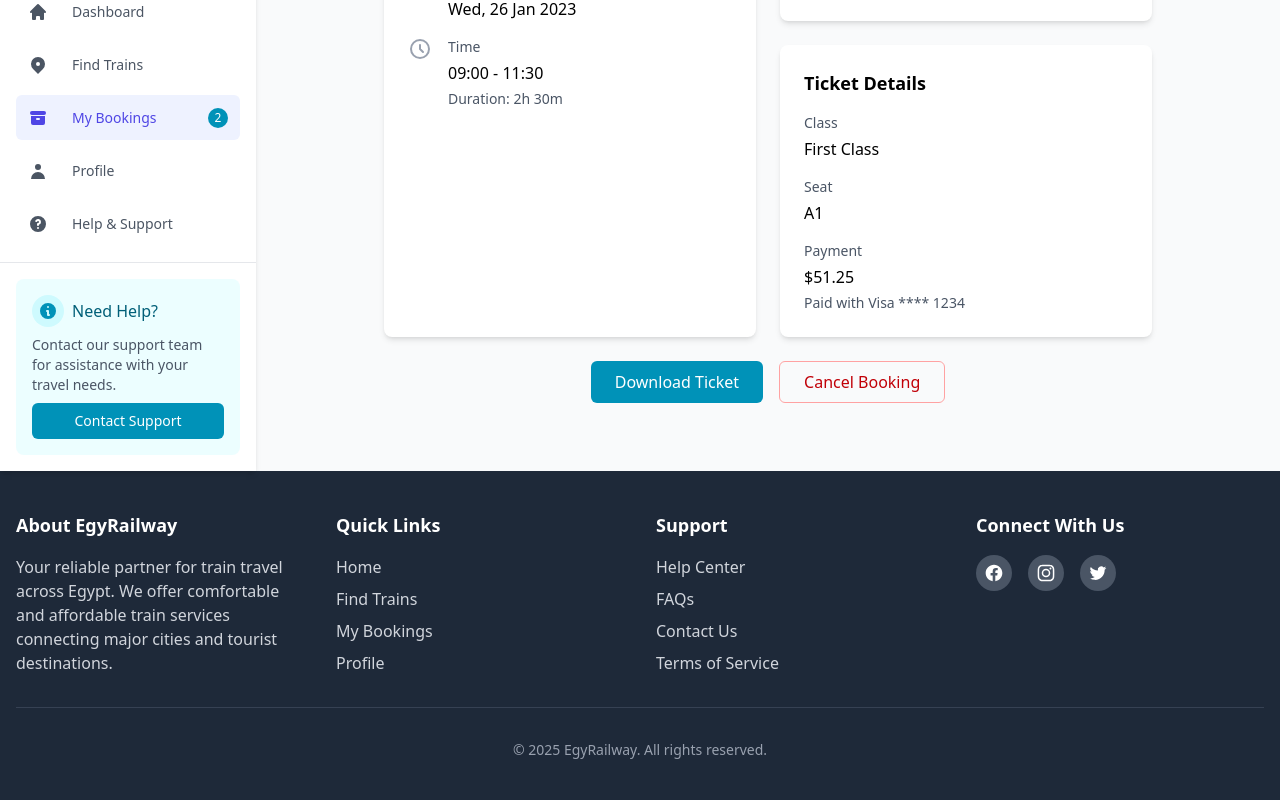
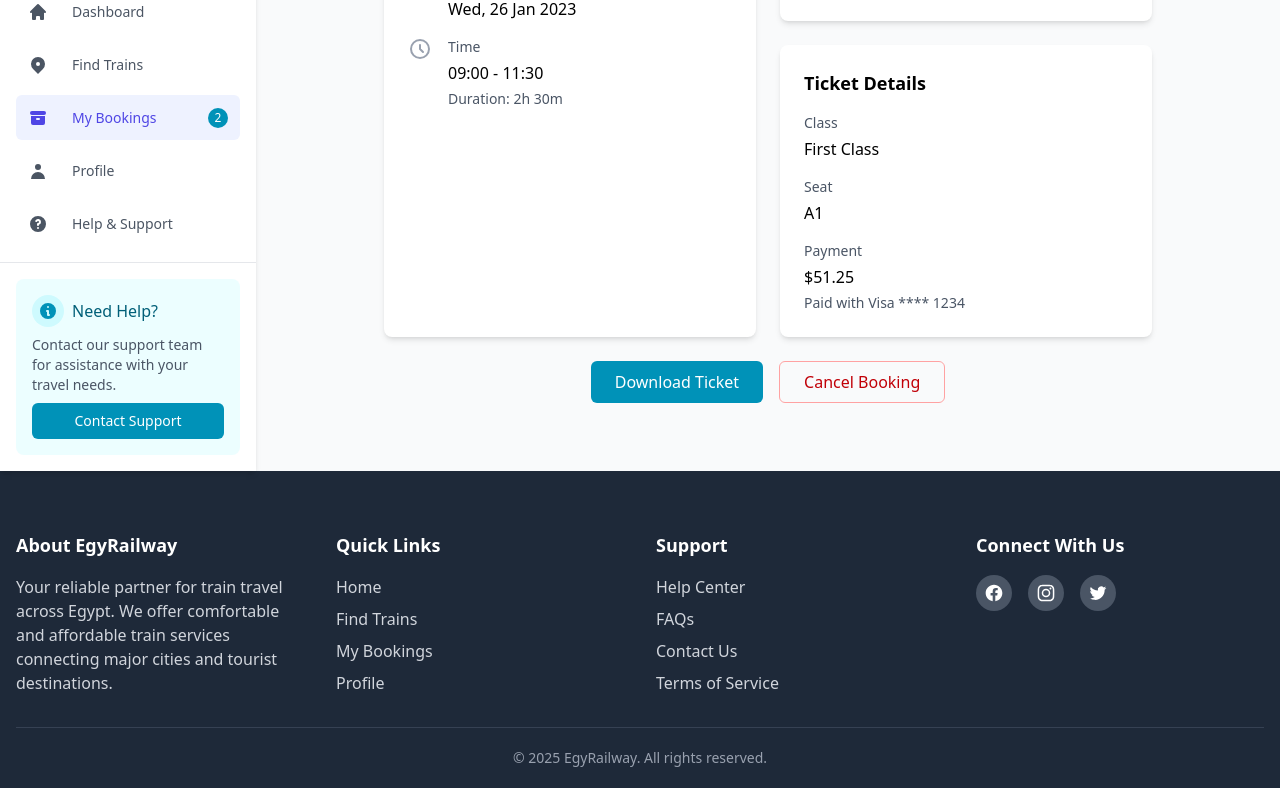
Before and after one commit to iknevo/egy-railway, a React (Vite) app: page /reservations/EGR-12345 in a window 1280 px wide. Shown: the part 597-1397 px from the top of the page. Built offline with nearby package versions, Linux system fonts and the light colour scheme.

Commit message:
some styles

```diff
--- a/src/components/Footer.jsx
+++ b/src/components/Footer.jsx
@@ -3,8 +3,8 @@ import { Link } from "react-router";
 
 const Footer = () => {
   return (
-    <footer className="bg-gray-800 text-white">
-      <div className="container mx-auto px-4 py-10">
+    <footer className="bg-gray-800 py-5 text-white">
+      <div className="container mx-auto px-4 pt-10">
         <div className="grid grid-cols-1 gap-8 md:grid-cols-2 lg:grid-cols-4">
           <div>
             <h3 className="mb-4 text-lg font-semibold">About EgyRailway</h3>
@@ -121,7 +121,7 @@ const Footer = () => {
           </div>
         </div>
 
-        <div className="mt-8 border-t border-gray-700 pt-8 text-center text-sm text-gray-400">
+        <div className="mt-8 border-t border-gray-700 pt-5 text-center text-sm text-gray-400">
           <p>&copy; 2025 EgyRailway. All rights reserved.</p>
         </div>
       </div>
--- a/src/pages/HomePage.jsx
+++ b/src/pages/HomePage.jsx
@@ -153,7 +153,7 @@ const HomePage = () => {
             animate={{ opacity: 1, y: 0 }}
             transition={{ duration: 0.7, delay: 0.2 }}
           >
-            <h2 className="mb-6 text-center text-2xl font-bold text-gray-800">
+            <h2 className="mb-12 text-center text-2xl font-bold text-gray-800">
               Find Your Train
             </h2>
             <form className="space-y-6">
@@ -209,10 +209,10 @@ const HomePage = () => {
               <div className="flex justify-center">
                 <button
                   type="submit"
-                  className="group relative inline-flex items-center justify-center overflow-hidden rounded-md bg-gradient-to-r from-cyan-600 to-blue-600 px-8 py-3 font-medium text-white shadow-lg transition duration-300 ease-out hover:scale-105"
+                  className="group relative inline-flex cursor-pointer items-center justify-center overflow-hidden rounded-md bg-gradient-to-r from-cyan-600 to-blue-600 px-8 py-3 font-medium text-white shadow-lg transition duration-300 ease-out hover:scale-105"
                 >
                   <span className="absolute top-0 left-0 h-full w-full scale-0 rounded-md bg-white/20 transition-all duration-300 group-hover:scale-100"></span>
-                  <span className="relative flex items-center">
+                  <button className="relative flex items-center">
                     Search
                     <svg
                       xmlns="http://www.w3.org/2000/svg"
@@ -226,7 +226,7 @@ const HomePage = () => {
                         clipRule="evenodd"
                       />
                     </svg>
-                  </span>
+                  </button>
                 </button>
               </div>
             </form>
@@ -387,7 +387,7 @@ const HomePage = () => {
           >
             <button
               onClick={() => scrollToSection(routesRef)}
-              className="group inline-flex items-center gap-2 text-cyan-600 transition-all duration-300 hover:text-cyan-800"
+              className="group inline-flex cursor-pointer items-center gap-2 text-cyan-600 transition-all duration-300 hover:text-cyan-800"
             >
               <span>View popular routes</span>
               <span className="inline-flex h-8 w-8 items-center justify-center rounded-full bg-cyan-100 transition-all duration-300 group-hover:bg-cyan-200">
@@ -569,7 +569,7 @@ const HomePage = () => {
             transition={{ duration: 0.6 }}
             viewport={{ once: true }}
           >
-            <h2 className="mb-6 text-4xl font-bold tracking-tight md:text-5xl">
+            <h2 className="my-6 text-4xl leading-15 font-bold tracking-tight md:text-5xl">
               Ready to Experience{" "}
               <span className="bg-gradient-to-r from-pink-300 to-orange-300 bg-clip-text text-transparent">
                 Egypt by Train?
--- a/src/pages/ReservationDetailsPage.jsx
+++ b/src/pages/ReservationDetailsPage.jsx
@@ -242,10 +242,10 @@ const ReservationDetailsPage = () => {
 
         {reservation.status === "upcoming" && (
           <div className="flex justify-center space-x-4">
-            <button className="rounded-md bg-cyan-600 px-6 py-2 text-white hover:bg-cyan-700 focus:ring-2 focus:ring-cyan-500 focus:ring-offset-2 focus:outline-none">
+            <button className="cursor-pointer rounded-md bg-cyan-600 px-6 py-2 text-white hover:bg-cyan-700 focus:ring-2 focus:ring-cyan-500 focus:ring-offset-2 focus:outline-none">
               Download Ticket
             </button>
-            <button className="rounded-md border border-red-300 px-6 py-2 text-red-700 hover:bg-red-50 focus:ring-2 focus:ring-red-500 focus:ring-offset-2 focus:outline-none">
+            <button className="cursor-pointer rounded-md border border-red-300 px-6 py-2 text-red-700 hover:bg-red-50 focus:ring-2 focus:ring-red-500 focus:ring-offset-2 focus:outline-none">
               Cancel Booking
             </button>
           </div>
```
